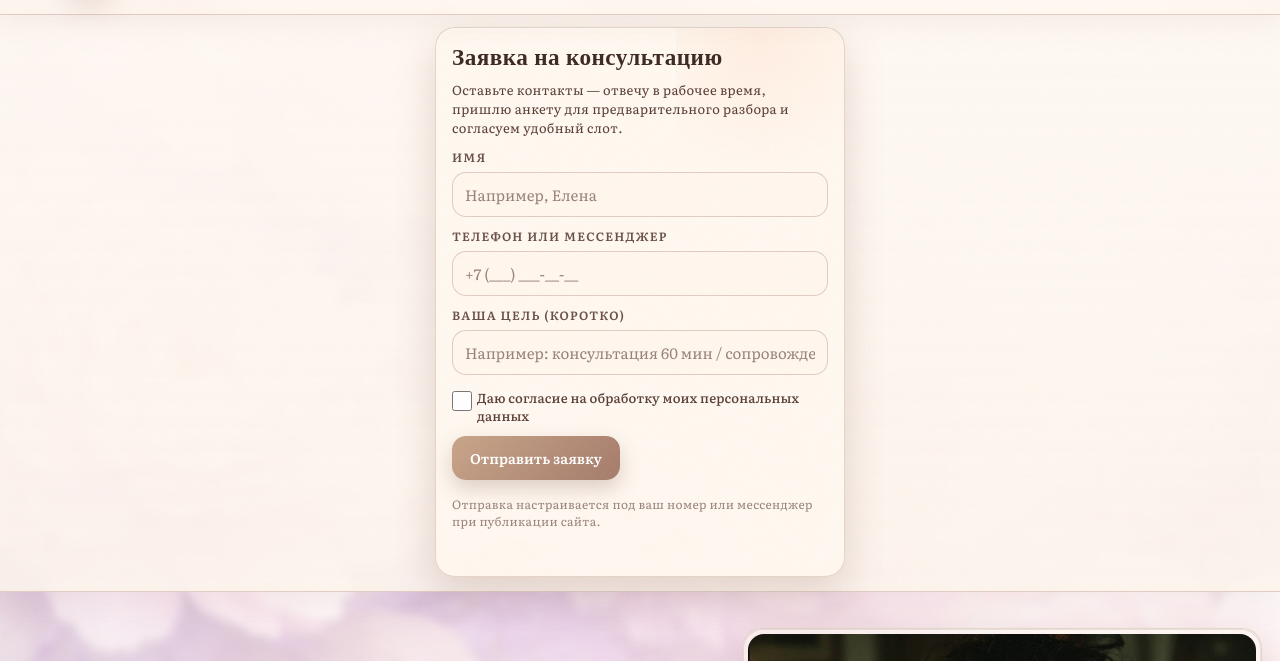
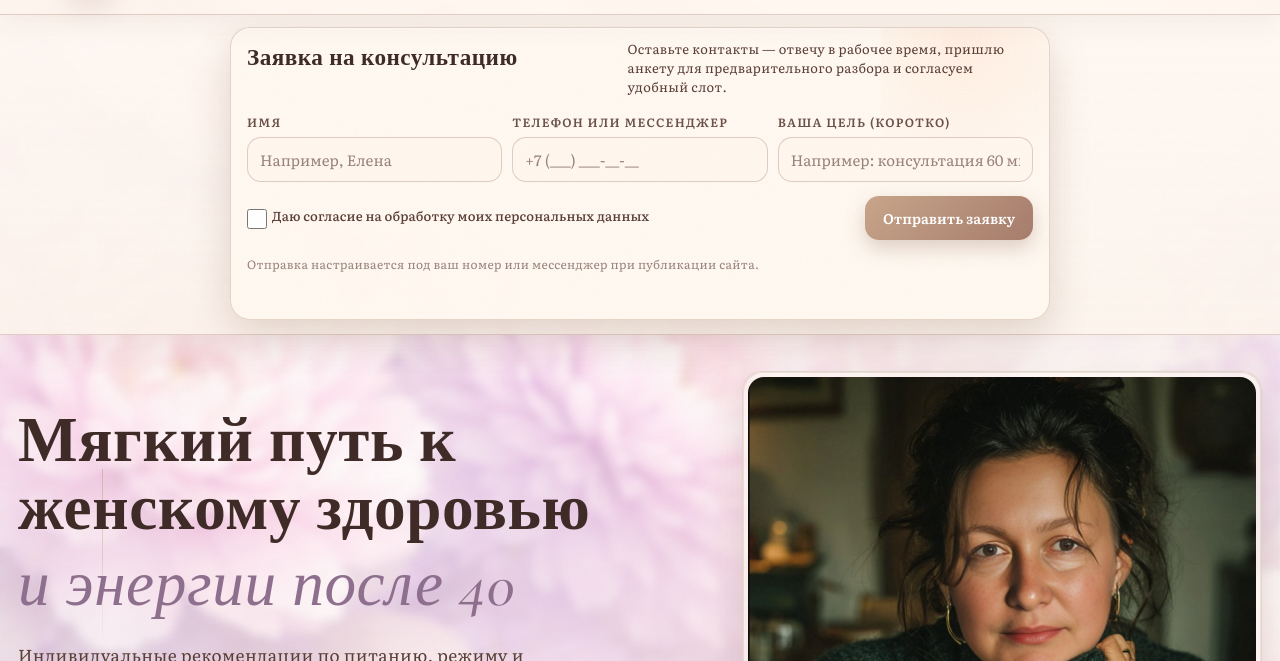
Before and after one commit to rudakovanailya-commits/nutr, a plain HTML site: page index.html in a window 1280 px wide. Shown: the part 64-725 px from the top of the page. Drawn offline with nearby package versions, Linux system fonts and the light colour scheme.

Commit message:
откат

```diff
--- a/styles.css
+++ b/styles.css
@@ -335,31 +335,21 @@ main#main{
 }
 .mobile-nav.is-open{ display: block; }
 
-/* Полоса заявки: на всю ширину экрана (100vw); карточка ~в 2 раза уже центрированная */
 .hero-lead-bar{
   position: relative;
   z-index: 2;
-  width: 100vw;
-  max-width: 100vw;
-  margin-left: calc(50% - 50vw);
-  margin-right: calc(50% - 50vw);
   padding: 12px 0 14px;
-  box-sizing: border-box;
   background: linear-gradient(180deg, rgba(255, 248, 242, 0.97) 0%, rgba(252, 244, 236, 0.88) 100%);
   border-bottom: 1px solid var(--border);
   box-shadow: 0 10px 36px rgba(100, 75, 60, 0.06);
 }
 .hero-lead-bar-inner{
-  width: 100%;
-  max-width: 100%;
+  width: min(var(--container-hero), calc(100% - 36px));
+  max-width: var(--container-hero);
   margin: 0 auto;
-  padding: 0 clamp(16px, 4vw, 48px);
-  box-sizing: border-box;
-}
-/* Было ~820px → в 2 раза уже */
+}
 .hero-card--strip{
-  width: 100%;
-  max-width: min(410px, calc(100vw - 32px));
+  max-width: min(820px, calc(100vw - 32px));
   margin-left: auto;
   margin-right: auto;
   border-radius: var(--radius-lg);
@@ -381,6 +371,14 @@ main#main{
   position: relative;
   z-index: 1;
   margin-bottom: 6px;
+}
+@media (min-width: 900px){
+  .hero-strip-head{
+    display: grid;
+    grid-template-columns: minmax(0, 1fr) minmax(0, 1.15fr);
+    gap: 12px 28px;
+    align-items: start;
+  }
 }
 .form--hero-strip{
   display: grid;
@@ -395,13 +393,22 @@ main#main{
   padding: 10px 12px;
   font-size: 15px;
 }
-/* Узкая карточка — поля в одну колонку */
 .hero-strip-fields{
   display: grid;
   grid-template-columns: 1fr;
   gap: 10px;
   grid-column: 1 / -1;
 }
+@media (min-width: 720px){
+  .hero-strip-fields{
+    grid-template-columns: repeat(2, minmax(0, 1fr));
+  }
+}
+@media (min-width: 960px){
+  .hero-strip-fields{
+    grid-template-columns: repeat(3, minmax(0, 1fr));
+  }
+}
 .hero-strip-consent-row{
   display: flex;
   flex-wrap: wrap;
@@ -411,8 +418,7 @@ main#main{
   grid-column: 1 / -1;
 }
 .hero-strip-consent-row .field-checkbox{
-  flex: 1 1 auto;
-  min-width: 0;
+  flex: 1 1 min(240px, 100%);
   margin: 0;
 }
 .hero-strip-consent-row .btn-primary{
```
